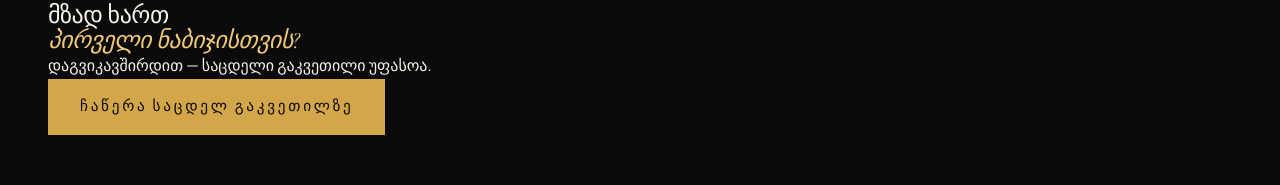
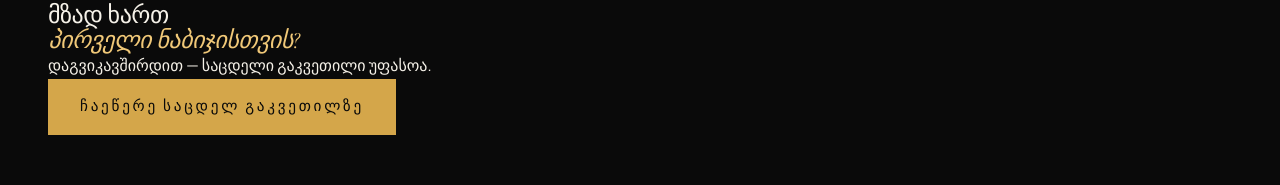
Before and after one commit to TSERJ13/stdancestudio, a React (Vite) app: page / in a window 1280 px wide. Shown: the part 5122-5307 px from the top of the page. Built offline with nearby package versions, Linux system fonts and the light colour scheme; no server answers.

Commit message:
Update home page CTA button text to 'ჩაეწერე საცდელ გაკვეთილზე'

```diff
--- a/src/data/translations.js
+++ b/src/data/translations.js
@@ -82,7 +82,7 @@ export const translations = {
       ctaTitle: 'მზად ხართ',
       ctaTitleItalic: 'პირველი ნაბიჯისთვის?',
       ctaDesc: 'დაგვიკავშირდით — საცდელი გაკვეთილი უფასოა.',
-      ctaBtn: 'ჩაწერა საცდელ გაკვეთილზე',
+      ctaBtn: 'ჩაეწერე საცდელ გაკვეთილზე',
     },
     programs: [
       {
```
